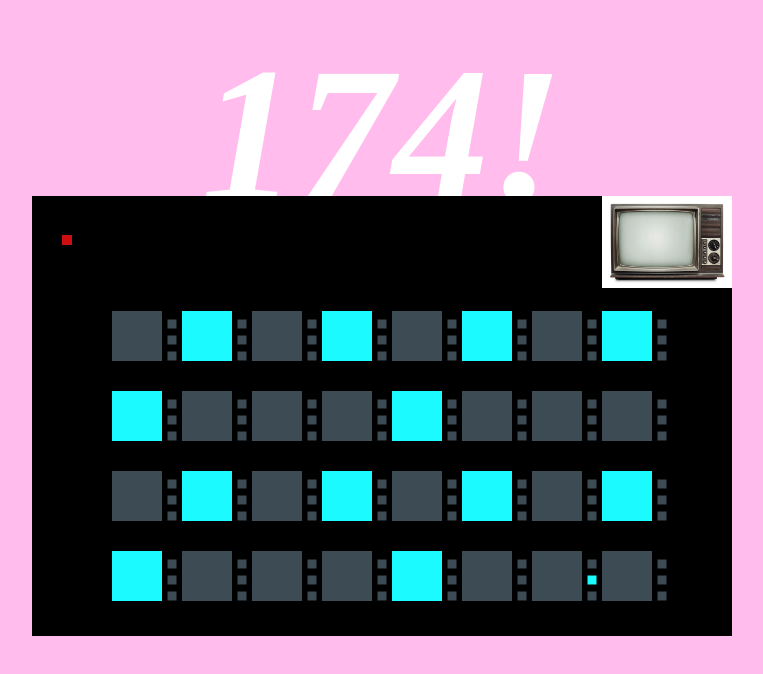
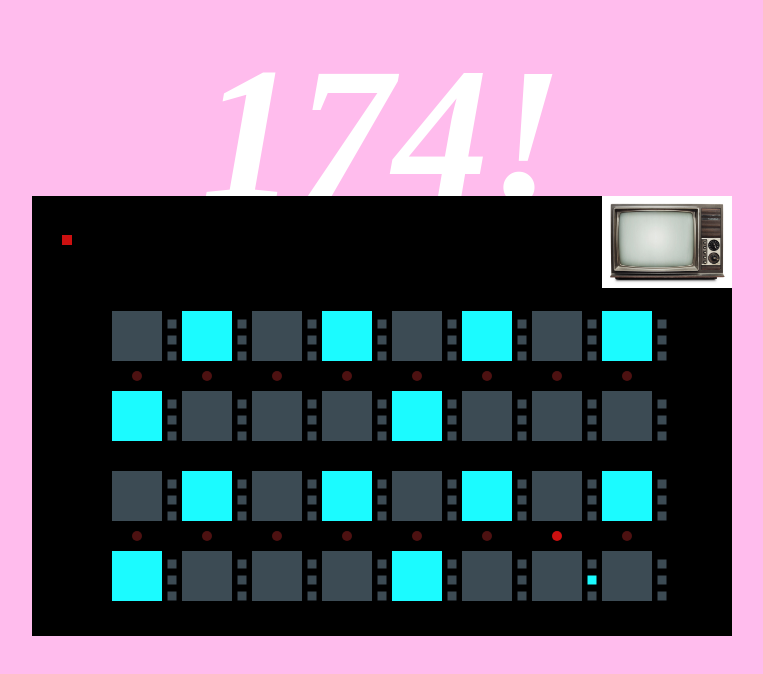
Before and after one commit to elliotmangini/one_seventy_four, a plain HTML site: page index.html in a window 1280 px wide. Shown: the whole page, without its empty margins (258-1021 px from the left). Drawn offline with Linux system fonts and the light colour scheme.

Commit message:
Got step lights working

```diff
--- a/index.html
+++ b/index.html
@@ -259,6 +259,28 @@
         </div>
     </div>
 
+    <!-- Step-sequencer lights -->
+    <div class="distributeHorizontal" id="stepLights1">
+        <div class="stepLight" id="l0"></div>
+        <div class="stepLight" id="l4"></div>
+        <div class="stepLight" id="l8"></div>
+        <div class="stepLight" id="l12"></div>
+        <div class="stepLight" id="l16"></div>
+        <div class="stepLight" id="l20"></div>
+        <div class="stepLight" id="l24"></div>
+        <div class="stepLight" id="l28"></div>
+    </div>
+    <div class="distributeHorizontal" id="stepLights2">
+        <div class="stepLight" id="l32"></div>
+        <div class="stepLight" id="l36"></div>
+        <div class="stepLight" id="l40"></div>
+        <div class="stepLight" id="l44"></div>
+        <div class="stepLight" id="l48"></div>
+        <div class="stepLight" id="l52"></div>
+        <div class="stepLight" id="l56"></div>
+        <div class="stepLight" id="l60"></div>
+    </div>
+
 
     <audio id="soundBank" loop="false" volume ="50">
         <source src="Big_Sister_Kick_HTJ_01.wav" id="currentKick" type="audio/wav">
--- a/script.js
+++ b/script.js
@@ -5,6 +5,7 @@
 
 let snarePattern = [4, 12, 20, 28, 36, 44, 52, 60];
 let kickPattern = [0, 16, 32, 48, 58];
+let stepLightPattern = [0, 4, 8, 12, 16, 20, 24, 28, 32, 36, 40, 44, 48, 52, 56, 60]
 
 let currentKick = './Big_Sister_Kick_HTJ_01.wav'
 let currentSnare = './Big_Sister_Snare_Rim_Geef_01.wav'
@@ -52,6 +53,7 @@ function incrementClock() {
 
 function tickingFunctions() {
     metronomeBlink();
+    stepLightBlink();
     illuminateButtons();
     playKick();
     playSnare();
@@ -257,3 +259,12 @@ bigSequencerButtons.forEach(button => {
 
     });
 });
+
+
+function stepLightBlink() {
+    if (stepLightPattern.includes(clockPosition)) {
+        document.getElementById('l' + `${clockPosition}`).style.background = 'var(--litRed)';
+    } else {
+        document.getElementById('l' + `${clockPosition - 1}`).style.background = 'var(--dimRed)';
+    }
+}
--- a/style.css
+++ b/style.css
@@ -41,7 +41,6 @@ body {
     height: auto;
     float: right;
   }
-
 
 
   .metronomeLight {
@@ -114,3 +113,23 @@ body {
 #buttonRow4 {
     top: 72%;
 }
+
+.stepLight {
+  width: 10px;
+  height: 10px;
+  margin: 30px;
+  border-radius: 5px;
+  background-color: var(--dimCyan);
+  display: flex;
+  justify-content: flex-end;
+  background-color: var(--dimRed);
+  top: 30%;
+}
+
+#stepLights1 {
+  top: 47%;
+}
+
+#stepLights2 {
+  top: 67%;
+}
```
